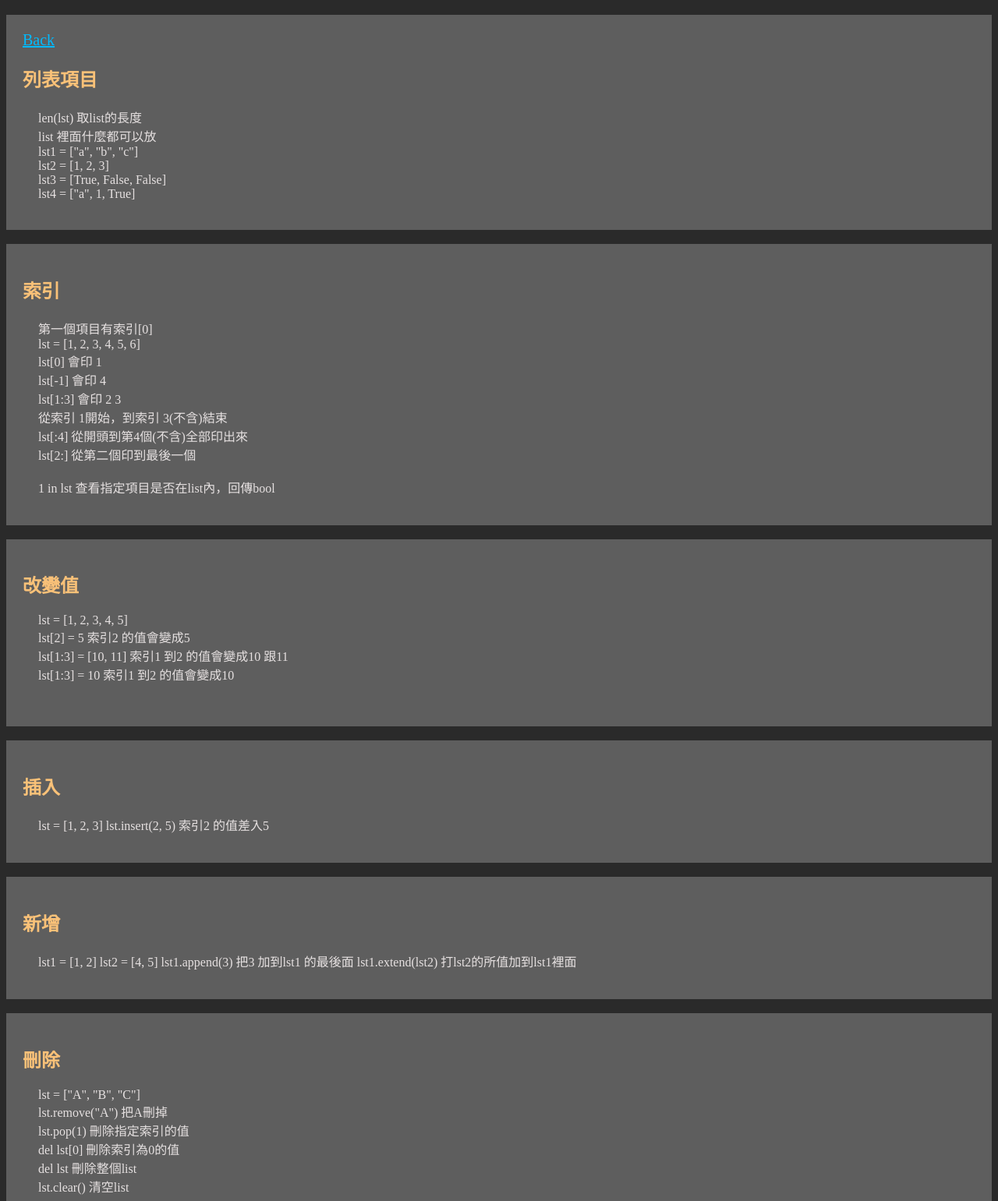
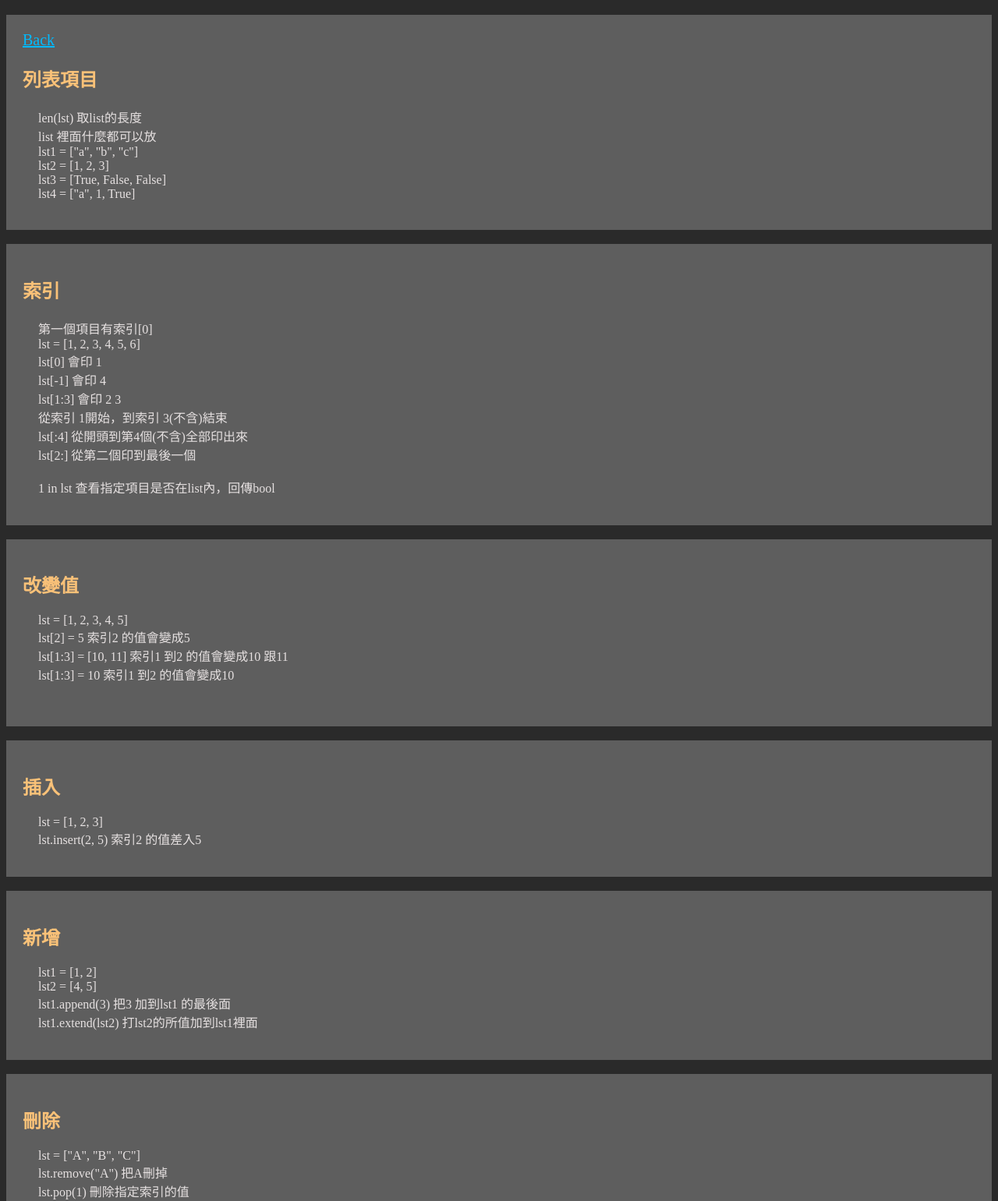
Before and after one commit to yotz1212/yotz1212, a plain HTML site: page List.html in a window 1280 px wide. Shown: the part 70-1611 px from the top of the page at 78% size. Drawn offline with Linux system fonts and the light colour scheme.

Commit message:
Update List.html

```diff
--- a/List.html
+++ b/List.html
@@ -74,8 +74,8 @@
         <div class="myDiv">
             <h2> 插入 </h2>
             <p>
-                lst = [1, 2, 3]
-                lst.insert(2, 5) 索引2 的值差入5
+                lst = [1, 2, 3]<br>
+                lst.insert(2, 5) 索引2 的值差入5<br>
             </p>
         </div>
         <br>
@@ -83,10 +83,10 @@
         <div class="myDiv">
             <h2> 新增 </h2>
             <p>
-                lst1 = [1, 2]
-                lst2 = [4, 5]
-                lst1.append(3) 把3 加到lst1 的最後面
-                lst1.extend(lst2) 打lst2的所值加到lst1裡面
+                lst1 = [1, 2]<br>
+                lst2 = [4, 5]<br>
+                lst1.append(3) 把3 加到lst1 的最後面<br>
+                lst1.extend(lst2) 打lst2的所值加到lst1裡面<br>
             </p>
         </div>
         <br>
@@ -181,7 +181,7 @@
             <p>
                 lst = [1, 2, 3]<br>
                 lst.append(4)<br>
-                把 4加到 lst最後面
+                把 4加到 lst最後面<br>
             </p>
 
             <h3>extend</h3>
@@ -190,7 +190,7 @@
                 lst2 = [4, 5, 6]<br>
 
                 lst1.extend(lst2)<br>
-                把 lst2的直加入道 lst1中
+                把 lst2的直加入道 lst1中<br>
             </p>
             </ul>
         </div>
```
